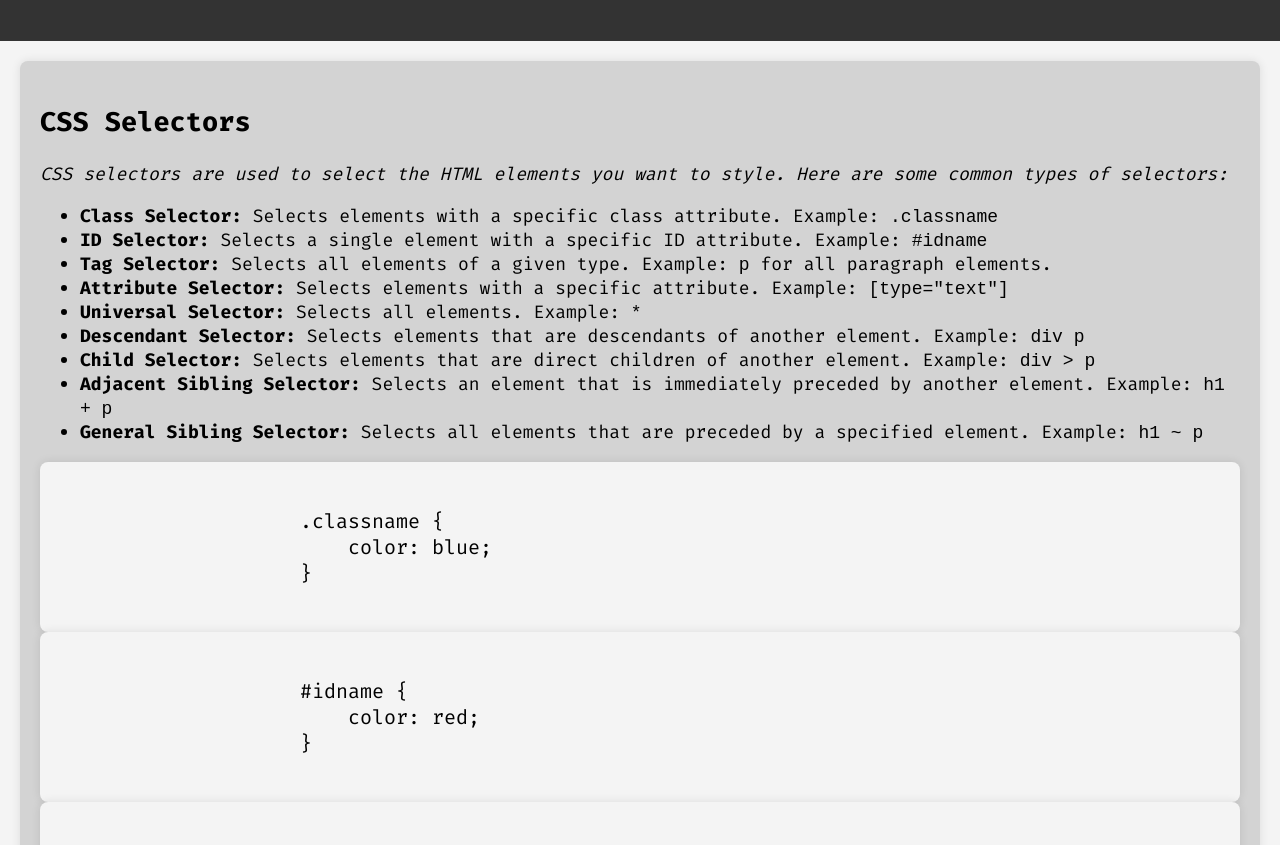
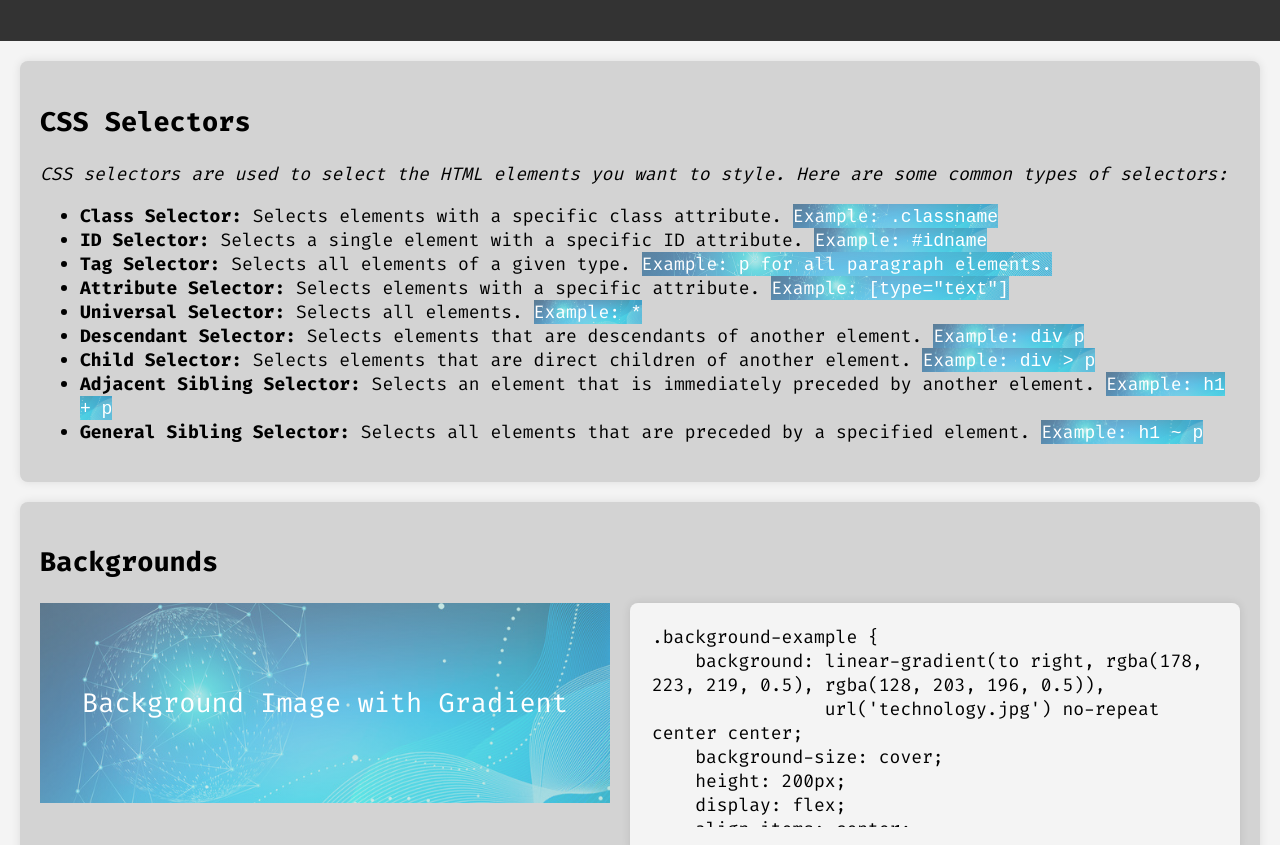
Before and after one commit to Guitar-Fan/CssSuperNotes, a plain HTML site: page index.html in a window 1280 px wide. Shown: the part 95-940 px from the top of the page. Drawn offline with Linux system fonts and the light colour scheme.

Commit message:
Add example class styling and update selector examples in index.html

```diff
--- a/index.html
+++ b/index.html
@@ -41,6 +41,15 @@
             justify-content: center;
             color: white;
             font-size: 1.5em;
+        }
+
+        .example {
+            background: linear-gradient(to right, rgba(178, 223, 219, 0.5), rgba(128, 203, 196, 0.5)),
+                        url('technology.jpg') no-repeat center center;
+            background-size: cover;
+            align-items: center;
+            justify-content: center;
+            color: white;
         }
 
         /* Selectors */
@@ -169,35 +178,16 @@
         <h2>CSS Selectors</h2>
         <p>CSS selectors are used to select the HTML elements you want to style. Here are some common types of selectors:</p>
         <ul>
-            <li><strong>Class Selector:</strong> Selects elements with a specific class attribute. Example: <code>.classname</code></li>
-            <li><strong>ID Selector:</strong> Selects a single element with a specific ID attribute. Example: <code>#idname</code></li>
-            <li><strong>Tag Selector:</strong> Selects all elements of a given type. Example: <code>p</code> for all paragraph elements.</li>
-            <li><strong>Attribute Selector:</strong> Selects elements with a specific attribute. Example: <code>[type="text"]</code></li>
-            <li><strong>Universal Selector:</strong> Selects all elements. Example: <code>*</code></li>
-            <li><strong>Descendant Selector:</strong> Selects elements that are descendants of another element. Example: <code>div p</code></li>
-            <li><strong>Child Selector:</strong> Selects elements that are direct children of another element. Example: <code>div > p</code></li>
-            <li><strong>Adjacent Sibling Selector:</strong> Selects an element that is immediately preceded by another element. Example: <code>h1 + p</code></li>
-            <li><strong>General Sibling Selector:</strong> Selects all elements that are preceded by a specified element. Example: <code>h1 ~ p</code></li>
+            <li><strong>Class Selector:</strong> Selects elements with a specific class attribute. <span class="example">Example: <code>.classname</code></span></li>
+            <li><strong>ID Selector:</strong> Selects a single element with a specific ID attribute. <span class="example">Example: <code>#idname</code></span></li>
+            <li><strong>Tag Selector:</strong> Selects all elements of a given type. <span class="example">Example: <code>p</code> for all paragraph elements.</span></li>
+            <li><strong>Attribute Selector:</strong> Selects elements with a specific attribute. <span class="example">Example: <code>[type="text"]</code></span></li>
+            <li><strong>Universal Selector:</strong> Selects all elements. <span class="example">Example: <code>*</code></span></li>
+            <li><strong>Descendant Selector:</strong> Selects elements that are descendants of another element. <span class="example">Example: <code>div p</code></span></li>
+            <li><strong>Child Selector:</strong> Selects elements that are direct children of another element. <span class="example">Example: <code>div > p</code></span></li>
+            <li><strong>Adjacent Sibling Selector:</strong> Selects an element that is immediately preceded by another element. <span class="example">Example: <code>h1 + p</code></span></li>
+            <li><strong>General Sibling Selector:</strong> Selects all elements that are preceded by a specified element. <span class="example">Example: <code>h1 ~ p</code></span></li>
         </ul>
-        <div class="showcase">
-            <div class="showcase-demo">
-                <div class="non-editable-code">
-                    .classname {
-                        color: blue;
-                    }
-                </div>
-                <div class="non-editable-code">
-                    #idname {
-                        color: red;
-                    }
-                </div>
-                <div class="non-editable-code">
-                    p {
-                        font-style: italic;
-                    }
-                </div>
-            </div>
-        </div>
     </section>
     <section id="backgrounds">
         <h2>Backgrounds</h2>
```
